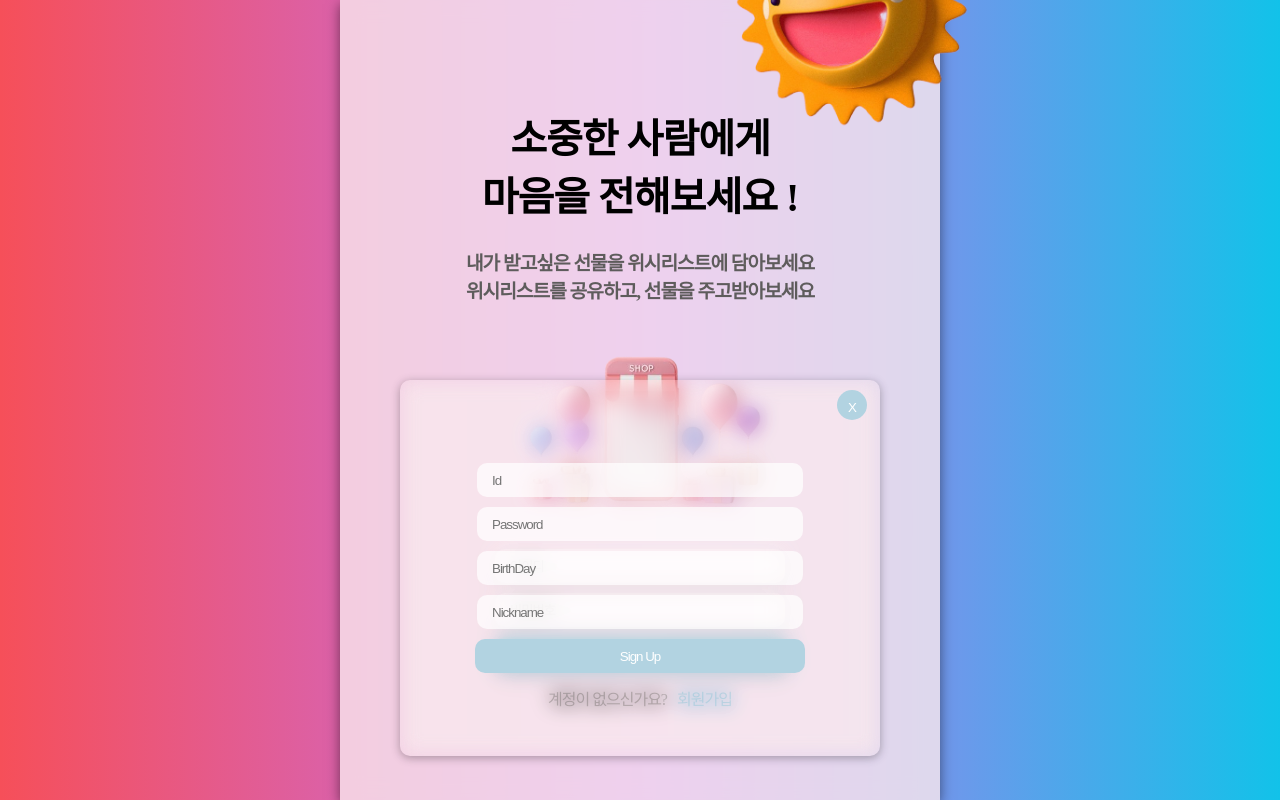
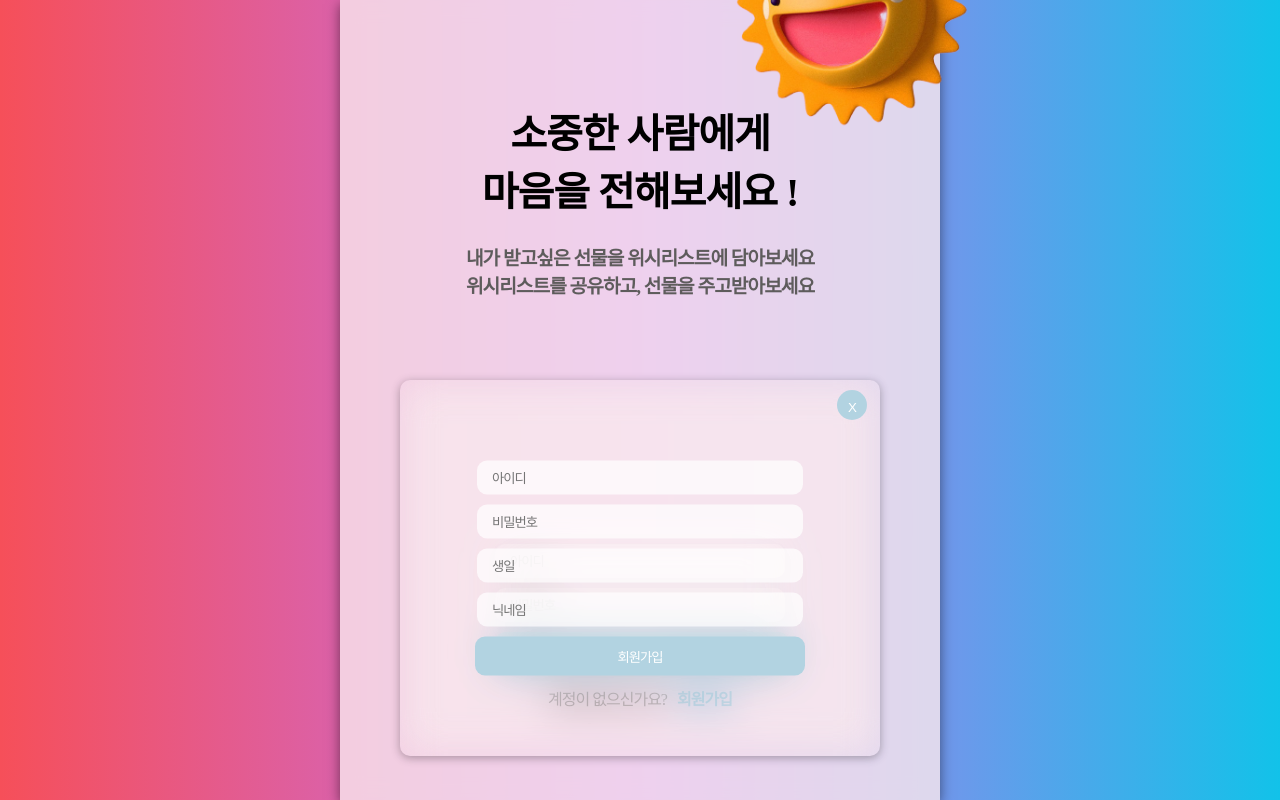
Before and after one commit to gift-project/master, a Next.js app: page / in a window 1280 px wide. Both pictures are taken after a click on the button "회원가입". Built offline with nearby package versions, Linux system fonts and the light colour scheme.

Commit message:
imageDelete

```diff
--- a/pages/index.js
+++ b/pages/index.js
@@ -9,6 +9,8 @@ import { Translate } from "@mui/icons-material";
 
 import styles from "@/styles/index.module.css";
 
+import { motion } from "framer-motion";
+
 const inter = Inter({ subsets: ["latin"] });
 
 export default function Home() {
@@ -17,6 +19,17 @@ export default function Home() {
 
   function formLogin(e) {}
   const [modalOpen, setModalOpen] = useState(false);
+
+    const modalVariants = {
+    hidden: { opacity: 0, scale: 0.9 },
+    visible: { opacity: 1, scale: 1 },
+  };
+
+  const modalTransition = {
+    type: "spring",
+    stiffness: 200,
+    damping: 20,
+  };
 
   function formLogin(e) {
     e.preventDefault();
@@ -63,11 +76,11 @@ export default function Home() {
     <>
       <div className={styles.container}>
         {/* dddddddddddddd */}
-        <img
+        {/* <img
           src="./img/Balloon-removebg-preview.png"
           alt="image1"
           className={styles.image1}
-        />
+        /> */}
         <img
           src="/img/pinkSun-removebg-preview.png"
           alt="image2"
@@ -85,6 +98,7 @@ export default function Home() {
             위시리스트를 공유하고, 선물을 주고받아보세요
           </p>
         </div>
+
         <div className={styles.formContainer}>
           <form method="post" onSubmit={formLogin}>
             <div className={styles.inputWrapper}>
@@ -124,7 +138,10 @@ export default function Home() {
             </button>
           </div>
         </div>
-        <div className={modalOpen ? styles.modal : styles.modalHidden}>
+
+        <motion.div className={modalOpen ? styles.modal : styles.modalHidden}
+         transition={modalTransition}>
+
           <button
             className={styles.modalCloseButton}
             onClick={() => {
@@ -136,12 +153,12 @@ export default function Home() {
 
           <form onSubmit={formSignUp} className={styles.modalForm}>
             <div className={styles.modalInputWrapper}>
-              <Form.Control placeholder="Id" name="signid" type="text" />
+              <Form.Control placeholder="아이디" name="signid" type="text" />
             </div>
 
             <div className={styles.modalInputWrapper}>
               <Form.Control
-                placeholder="Password"
+                placeholder="비밀번호"
                 name="signpasswords"
                 type="password"
               />
@@ -149,7 +166,7 @@ export default function Home() {
 
             <div className={styles.modalInputWrapper}>
               <Form.Control
-                placeholder="BirthDay"
+                placeholder="생일"
                 name="birthday"
                 type="text"
               />
@@ -157,17 +174,17 @@ export default function Home() {
 
             <div className={styles.modalInputWrapper}>
               <Form.Control
-                placeholder="Nickname"
+                placeholder="닉네임"
                 name="nickname"
                 type="text"
               />
             </div>
 
             <button className={styles.signupSubmitButton} type="submit">
-              Sign Up
+              회원가입
             </button>
           </form>
-        </div>
+        </motion.div>
       </div>
     </>
   );
--- a/styles/index.module.css
+++ b/styles/index.module.css
@@ -79,7 +79,6 @@
 
     .loginButton {
     width: 98%;
-    height: 34px;
     background: #b2d3e1;
     color: #fff;
     border: none;
@@ -88,6 +87,7 @@
     cursor: pointer;
     margin: 5px;
     box-shadow: 0 4px 12px rgba(0, 0, 0, 0.15);
+    /* height: 34px; */
     }
 
     .signupWrapper {
@@ -106,6 +106,8 @@
     background-color: transparent;
     font-size: 1rem;
     margin-left: 10px;
+    font-weight: bold;
+
     }
 
     .modal {
@@ -120,12 +122,12 @@
     overflow: auto;
     box-shadow: 0px 2px 10px rgba(0, 0, 0, 0.3);
     border-radius: 10px;
-    backdrop-filter: blur(10px);
+    backdrop-filter: blur(20px);
     background: rgba(#f9e9ee, 0.5);
 
     z-index: 9999;
 
-
+    /* transition: opacity 0.3s ease-in-out; */
     }
 
     .modalHidden {
@@ -181,7 +183,6 @@
 
     .signupSubmitButton {
     width: 98%;
-    height: 34px;
     background: #b2d3e1;
     color: #fff;
     border: none;
@@ -189,5 +190,6 @@
     padding: 10px 0;
     cursor: pointer;
     margin: 5px;
+    /* height: 34px; */
     /* box-shadow: 0 4px 12px rgba(0, 0, 0, 0.5); */
     }
```
